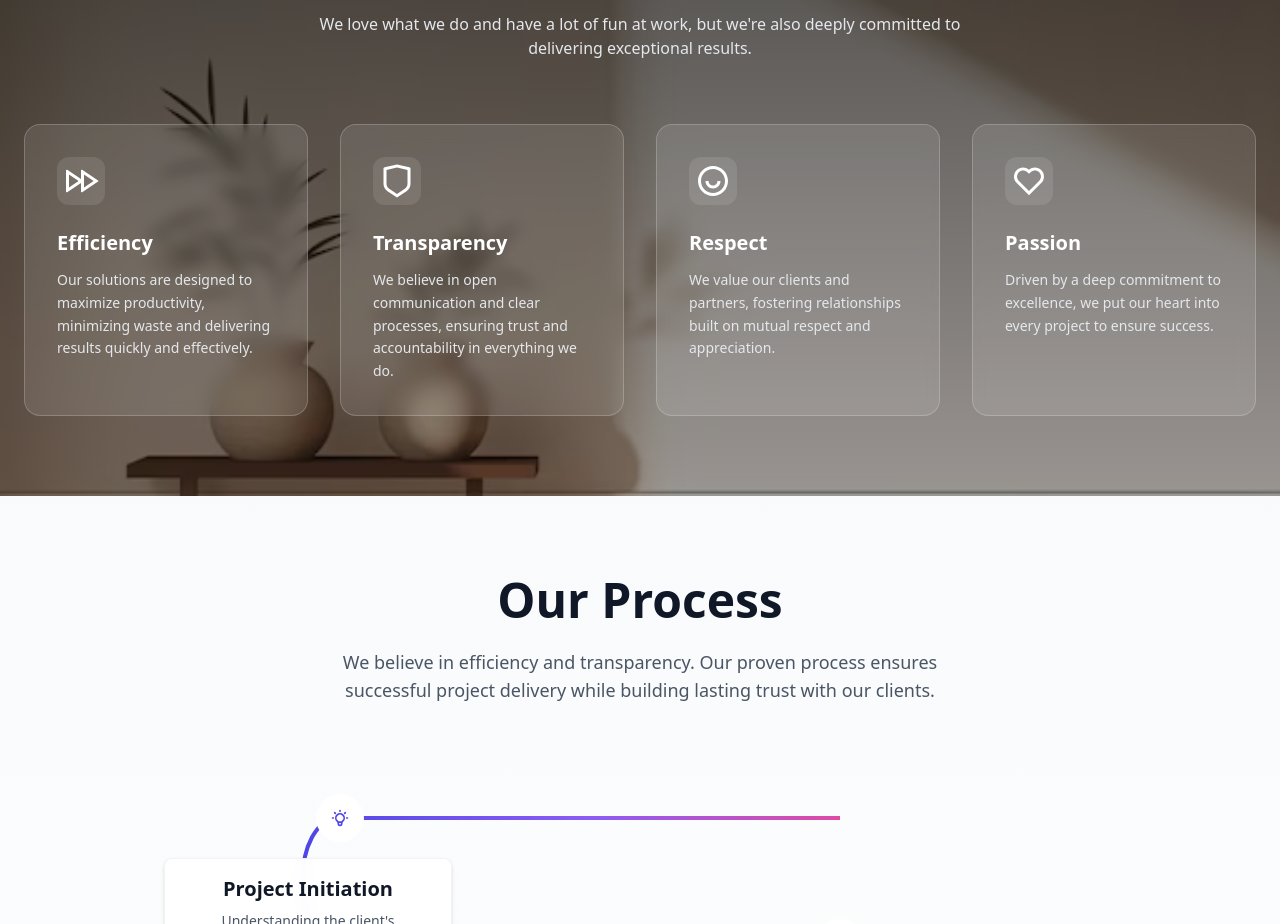
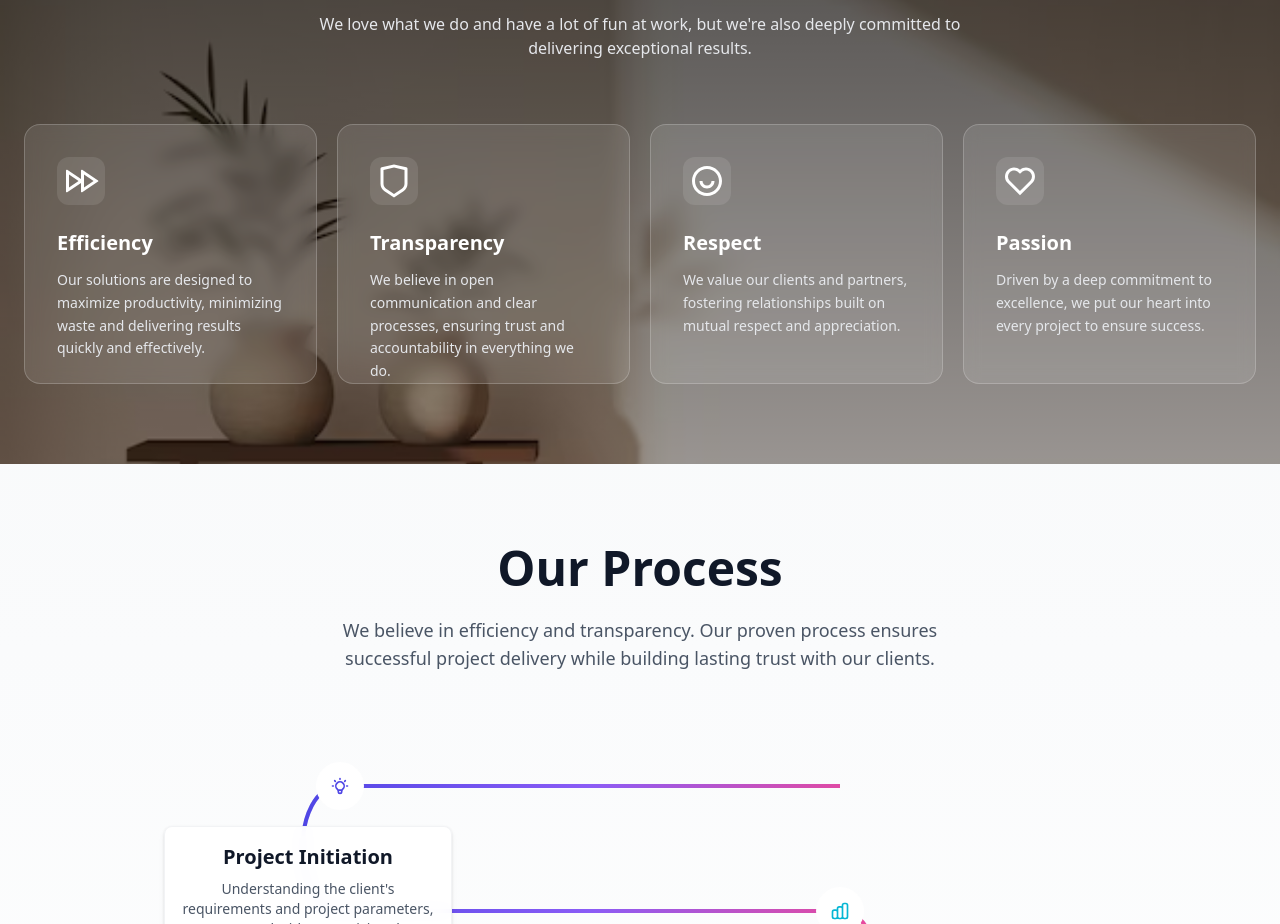
Before and after one commit to rohan1207/Futureal, a React (Vite) app: page /home in a window 1280 px wide. Shown: the part 1452-2376 px from the top of the page. Built offline with nearby package versions, Linux system fonts and the light colour scheme.

Commit message:
Initial commit

```diff
--- a/package.json
+++ b/package.json
@@ -17,6 +17,8 @@
     "react-dom": "^19.0.0",
     "react-icons": "^5.5.0",
     "react-router-dom": "^6.30.0",
+    "swipe": "^1.7.7",
+    "swiper": "^11.2.6",
     "tailwindcss": "^4.1.3"
   },
   "devDependencies": {
--- a/src/components/OurValues.jsx
+++ b/src/components/OurValues.jsx
@@ -1,5 +1,8 @@
 import React from "react";
-import { motion } from "framer-motion";
+import { Swiper, SwiperSlide } from "swiper/react";
+import { Autoplay } from "swiper/modules";
+import "swiper/css";
+import "swiper/css/autoplay";
 import { RiShieldLine, RiSpeedLine, RiHeartLine, RiUserSmileLine } from "react-icons/ri";
 
 const values = [
@@ -28,7 +31,7 @@ const values = [
 const OurValues = () => {
   return (
     <section className="relative py-20 px-6">
-      {/* Background Image with Overlay */}
+      {/* Background */}
       <div className="absolute inset-0 z-0">
         <img
           src="/background.avif"
@@ -39,45 +42,42 @@ const OurValues = () => {
       </div>
 
       <div className="max-w-7xl mx-auto relative z-10">
-        <motion.div
-          initial={{ opacity: 0, y: 20 }}
-          whileInView={{ opacity: 1, y: 0 }}
-          transition={{ duration: 0.6 }}
-          viewport={{ once: true }}
-          className="text-center mb-16"
-        >
+        <div className="text-center mb-16">
           <h2 className="text-3xl md:text-4xl font-bold mb-4 text-white">
             The Values that Drive Everything We Do
           </h2>
           <p className="text-gray-200 max-w-2xl mx-auto">
             We love what we do and have a lot of fun at work, but we're also deeply committed to delivering exceptional results.
           </p>
-        </motion.div>
+        </div>
 
-        <div className="grid grid-cols-1 md:grid-cols-2 lg:grid-cols-4 gap-8">
+        {/* Swiper Carousel */}
+        <Swiper
+          modules={[Autoplay]}
+          spaceBetween={20}
+          slidesPerView={1}
+          loop={true}
+          autoplay={{
+            delay: 2000,
+            disableOnInteraction: false
+          }}
+          breakpoints={{
+            768: {
+              slidesPerView: 2
+            },
+            1024: {
+              slidesPerView: 4
+            }
+          }}
+        >
           {values.map((value, index) => (
-            <motion.div
-              key={index}
-              initial={{ opacity: 0, y: 20 }}
-              whileInView={{ opacity: 1, y: 0 }}
-              whileHover={{ scale: 1.05 }}
-              transition={{
-                duration: 0.5,
-                delay: index * 0.1,
-                hover: { duration: 0.2, ease: "easeInOut" }
-              }}
-              viewport={{ once: true }}
-              className="group p-8 bg-white/10 backdrop-blur-sm rounded-2xl border border-white/20 hover:bg-white/20 transition-all duration-300"
-            >
+            <SwiperSlide key={index}>
+              <div className="group p-8 bg-white/10 backdrop-blur-sm rounded-2xl border border-white/20 hover:bg-white/20 transition-all duration-300 h-[260px]">
                 <div className="mb-6">
                   <div className="w-12 h-12 rounded-xl bg-white/10 group-hover:bg-gradient-to-r from-[#2A72F8]/20 to-[#8F44EC]/20 flex items-center justify-center transition-colors duration-300">
-                  <motion.div
-                    whileHover={{ scale: 1.1 }}
-                    transition={{ type: "spring", stiffness: 400, damping: 10 }}
-                    className="text-white group-hover:text-[#2A72F8]"
-                  >
+                    <div className="text-white group-hover:text-[#2A72F8]">
                       {value.icon}
-                  </motion.div>
+                    </div>
                   </div>
                 </div>
                 <h3 className="text-xl font-semibold mb-3 text-white">
@@ -86,12 +86,13 @@ const OurValues = () => {
                 <p className="text-gray-200 text-sm leading-relaxed">
                   {value.description}
                 </p>
-            </motion.div>
+              </div>
+            </SwiperSlide>
           ))}
-        </div>
+        </Swiper>
       </div>
     </section>
   );
 };
 
-export default OurValues;
+export default OurValues;
```
Also changed, not shown: 1 other file (tests, documents, lock files or other folders). Lines whose indentation alone changed are shown as unchanged.
